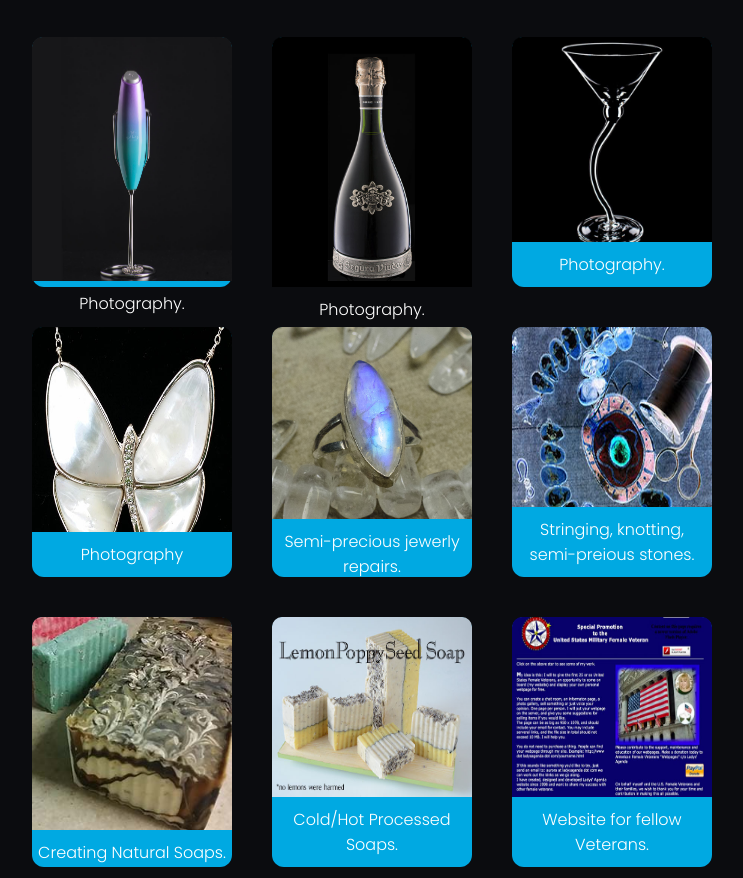
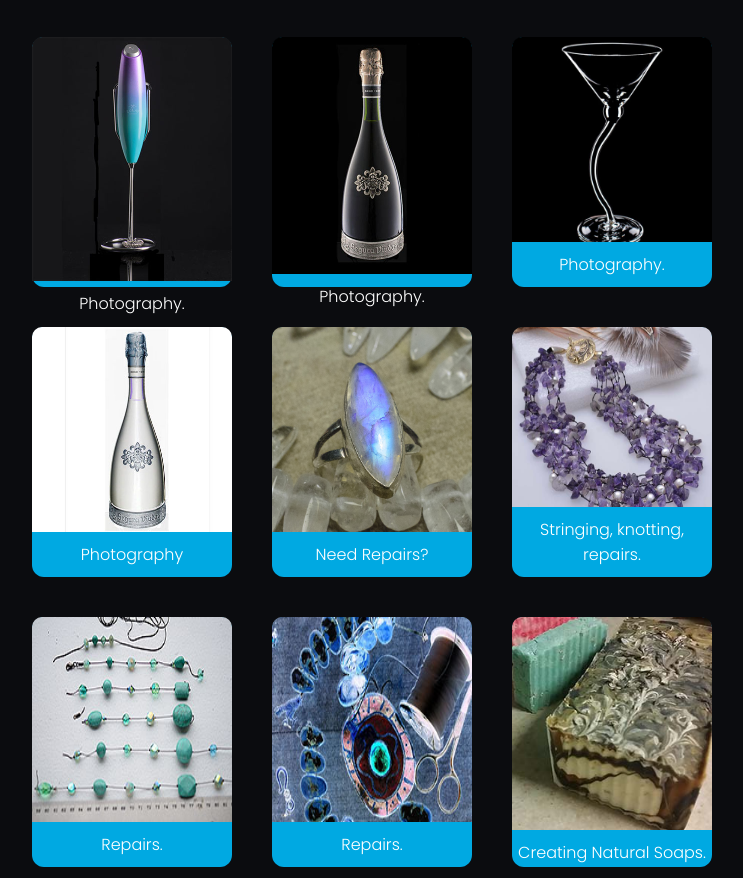
Before and after one commit to webgal-ada/hostgatorWeb, a plain HTML site: page index.html in a window 1280 px wide. Shown: the part 1134-2012 px from the top of the page, without its empty margins (268-1011 px from the left). Drawn offline with nearby package versions, Linux system fonts and the light colour scheme.

Commit message:
added images

```diff
--- a/index.html
+++ b/index.html
@@ -78,14 +78,14 @@
             <div class="work">
               <!--───────────────card───────────────-->
               <div class="card">
-                <img class="work-img" src="images/photog/zulluyKWeb_0040.jpg" />
+                <img class="work-img" src="images/photog/zulluyKWeb.jpg" />
                 <a href="" target="_blank">
                   <!--Link to project-->
                   <div class="work-content">Photography.</div></a
                 >
               </div>
               <div class="card">
-                <img class="work-img" src="images/photog/wine_9852 copy.jpg" />
+                <img class="work-img" src="images/photog/SR-wine400.jpg" />
 
                 <a href="" target="_blank">
                   <!--Link to project-->
@@ -103,7 +103,7 @@
                 >
               </div>
               <div class="card">
-                <img class="work-img" src="images/jewerly/butterfly-knl.jpg" />
+                <img class="work-img" src="images/photog/wineNoColorProf.jpg" />
                 <a href="" target="_blank">
                   <!--Link to project-->
                   <div class="work-content">Photography</div></a
@@ -116,18 +116,31 @@
                 />
                 <a href="" target="_blank">
                   <!--Link to project-->
+                  <div class="work-content">Need Repairs?</div></a
+                >
+              </div>
+              <div class="card">
+                <img class="work-img" src="images/jewerly/533amethyst.jpg" />
+                <a href="" target="_blank">
+                  <!--Link to project-->
                   <div class="work-content">
-                    Semi-precious jewerly repairs.
+                    Stringing, knotting, repairs.
                   </div></a
                 >
               </div>
               <div class="card">
-                <img class="work-img" src="images/repairs/repairBInverse.jpg" />
+                <img class="work-img" src="images/repairs/repairD.jpg" />
                 <a href="" target="_blank">
                   <!--Link to project-->
-                  <div class="work-content">
-                    Stringing, knotting, semi-preious stones.
-                  </div></a
+                  <div class="work-content">Repairs.</div></a
+                >
+              </div>
+              <div class="card">
+                <img class="work-img" src="images/repairs/repairBInverse.jpg" />
+
+                <a href="" target="_blank">
+                  <!--Link to project-->
+                  <div class="work-content">Repairs.</div></a
                 >
               </div>
               <div class="card">
```
Also changed, not shown: images/photog/SR-wine400.jpg (added), images/photog/SR-wine_9852.jpg (added), images/photog/zulluyKWeb.jpg (added), images/wine_9852 copy.jpg (renamed from images/photog/wine_9852 copy.jpg), 1 other file.
